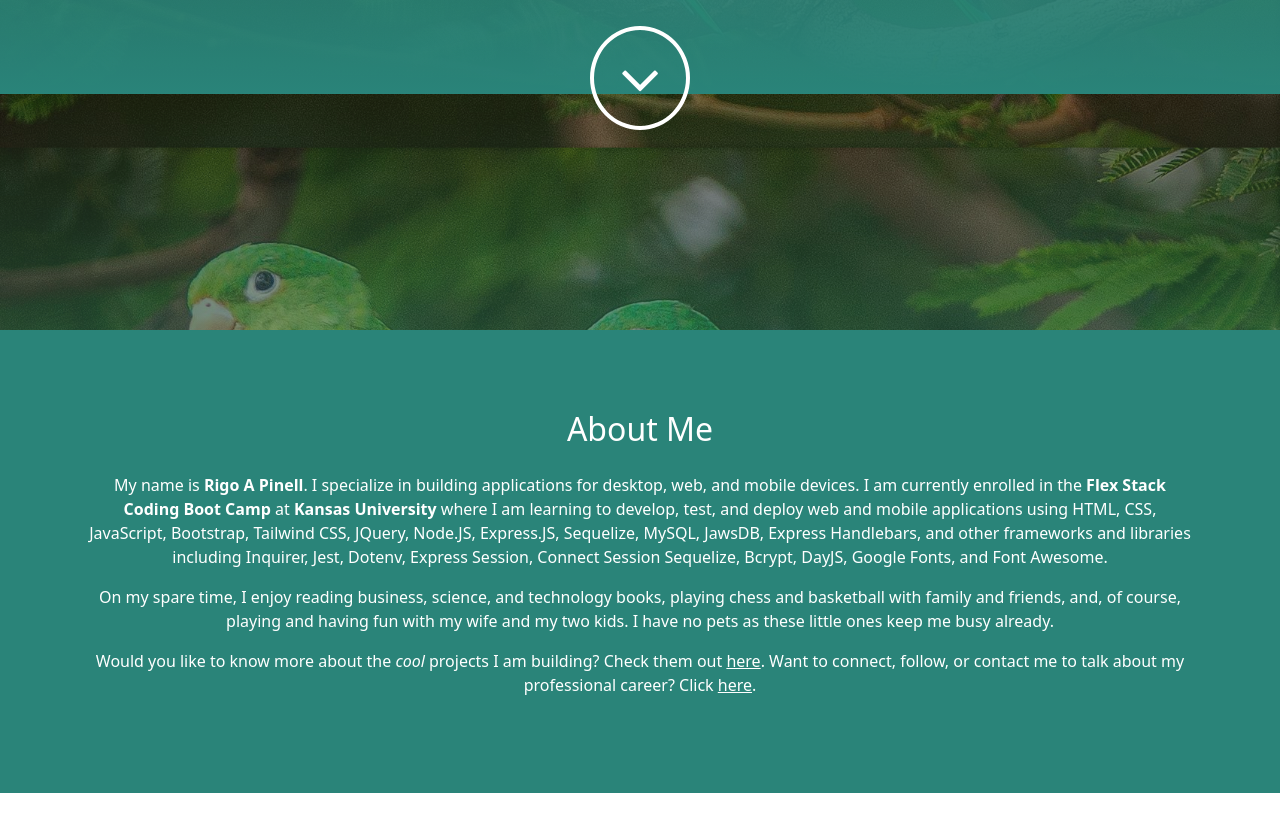
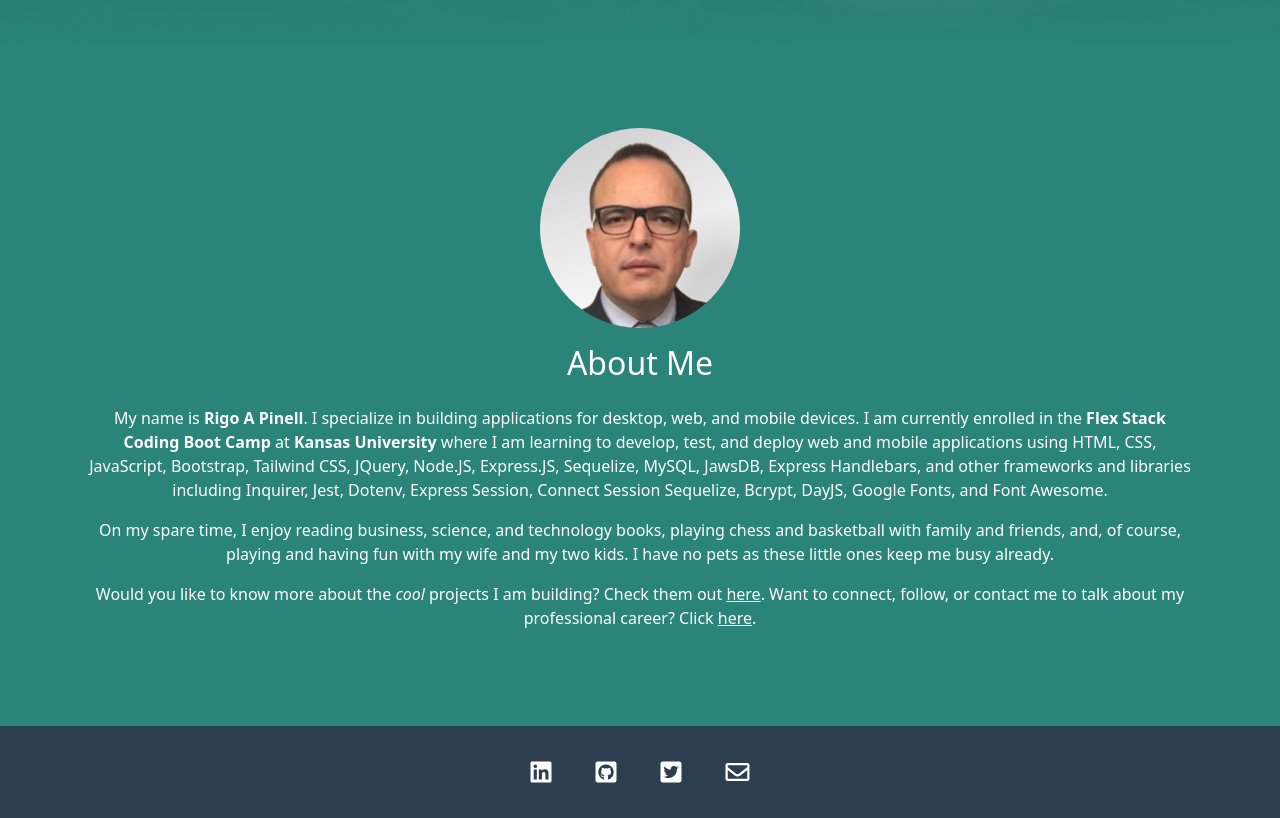
Before and after one commit to japinell/KU-CBC-Homework-20-React-Portfolio, a React (Create React App) app: page / in a window 1280 px wide. Shown: the part 780-1598 px from the top of the page. Before the commit the page ends 1573 px from the top, so only its background shows below. Built offline with nearby package versions, Linux system fonts and the light colour scheme.

Commit message:
Cosmetic improvements

```diff
--- a/src/assets/css/style.css
+++ b/src/assets/css/style.css
@@ -3,7 +3,7 @@
   VARIABLES
 */
 :root {
-  --working-area: 75%;
+  --working-area: 100%;
   --charcoal: hsla(197, 37%, 24%, 1);
   --persian-green: hsla(173, 52%, 34%, 1);
   --orange-yellow-crayola: hsla(43, 74%, 66%, 0.1);
--- a/src/components/About.js
+++ b/src/components/About.js
@@ -7,6 +7,11 @@ function About({ handlePageChange }) {
   return (
     <div className="container-fluid about" id="about">
       <div className="container">
+        <img
+          src="./assets/images/picture.jpg"
+          alt="Portrait of Rigo A. Pinell"
+          className="profile-image"
+        />
         <h2>About Me</h2>
         <div className="card-body text-justify">
           <p className="card-text">
--- a/src/components/Footer.js
+++ b/src/components/Footer.js
@@ -1,68 +1,37 @@
 import React from "react";
 
-function Footer() {
+function Footer({ handlePageChange }) {
   return (
-    <footer className="p-3" id="contact">
-      {/* Logo */}
-      <h1 className="display-4">Contact Me</h1>
-      <p className="card-text">
-        Interested in knowing more about the <em>future</em> projects I will be
-        building? Want to connect, follow, or contact me to know more about my
-        professional career? Contact me through any of the following means:
-      </p>
-      {/* End of Logo */}
-      {/* Navigation */}
-      <nav>
-        {/* Links */}
-        <div className="content">
-          <a href="/" target="_blank" rel="noreferrer" className="phone">
-            {" "}
-            1-NOT-DIS-CLOSED{" "}
-          </a>
-          <a
-            href="mailto:japinell@yahoo.com"
-            target="_blank"
-            rel="noreferrer"
-            className="email"
-          >
-            japinell@yahoo.com
-          </a>
+    <footer className="container-fluid footer">
+      <div className="container">
         <a
           href="https://www.linkedin.com/in/japinell/"
           target="_blank"
           rel="noreferrer"
-            className="linkedin"
+          className="social-icon"
         >
-            https://www.linkedin.com/in/japinell/
+          <i className="fab fa-linkedin-square" aria-hidden="true"></i>
         </a>
         <a
           href="https://github.com/japinell"
           target="_blank"
           rel="noreferrer"
-            className="github"
+          className="social-icon"
         >
-            https://github.com/japinell
+          <i className="fab fa-github-square" aria-hidden="true"></i>
         </a>
         <a
           href="https://twitter.com/japinell"
           target="_blank"
           rel="noreferrer"
-            className="twitter"
+          className="social-icon"
         >
-            https://twitter.com/japinell
+          <i className="fab fa-twitter-square" aria-hidden="true"></i>
         </a>
-          <a
-            href="https://spotify.com/japinell"
-            target="_blank"
-            rel="noreferrer"
-            className="spotify"
-          >
-            https://spotify.com/japinell
+        <a href="#contact" onClick={() => handlePageChange("Contact")}>
+          <i className="far fa-envelope"></i>
         </a>
       </div>
-        {/* End of Links */}
-      </nav>
-      {/* End of Navigation */}
     </footer>
   );
 }
--- a/src/components/Header.js
+++ b/src/components/Header.js
@@ -48,7 +48,9 @@ function Header({ handlePageChange }) {
               </a>
             </li>
             <li>
-              <a href="#skills">Resume</a>
+              <a href="./assets/files/resume.pdf" target="_blank">
+                Resume
+              </a>
             </li>
           </ul>
         </div>
--- a/src/components/Hero.js
+++ b/src/components/Hero.js
@@ -4,11 +4,6 @@ function Hero() {
   return (
     <div className="container-fluid hero" id="splash">
       <div className="container">
-        <img
-          src="./assets/images/family.jpg"
-          alt="Portrait of Rigo A. Pinell"
-          className="profile-image"
-        />
         <h1>Chocoyo Portfolio</h1>
         <span className="lead">Rigo A. Pinell</span>
         <span className="arrow">
--- a/src/components/Portfolio.js
+++ b/src/components/Portfolio.js
@@ -8,7 +8,7 @@ import Projects from "./Projects";
 import ProjectCarousel from "./ProjectCarousel";
 import Contact from "./Contact";
 import projectData from "./ProjectData";
-// import Footer from "./Footer";
+import Footer from "./Footer";
 //
 // Main page
 //
@@ -57,6 +57,7 @@ function Portfolio() {
     <div>
       <Header currentPage={currentPage} handlePageChange={handlePageChange} />
       {renderPage()}
+      <Footer currentPage={currentPage} handlePageChange={handlePageChange} />
       {/* <Hero /> */}
       {/* <Main /> */}
       {/* <Footer /> */}
--- a/src/components/Projects.js
+++ b/src/components/Projects.js
@@ -7,7 +7,7 @@ import "../assets/css/projects.css";
 function Projects({ projects, handlePageChange }) {
   return (
     <section id="focus" className="focus-section">
-      <div className="row row-cols-1 row-cols-md-3 g-4">
+      <div className="row row-cols-1 row-cols-md-2 g-4">
         {projects.map((project) => (
           <div className="col" key={project.id}>
             <div className="card shadow-sm h-100">
```
Also changed, not shown: public/assets/images/picture.jpg (added). Lines whose indentation alone changed are shown as unchanged.
